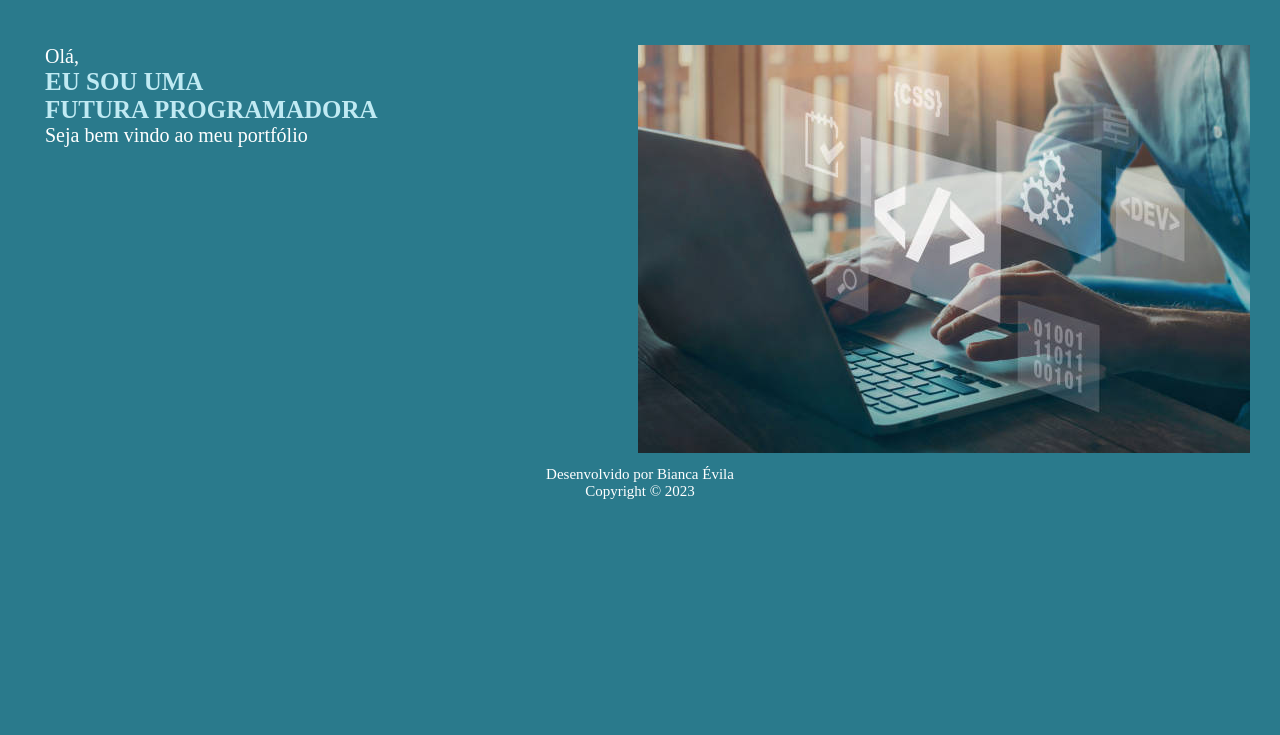
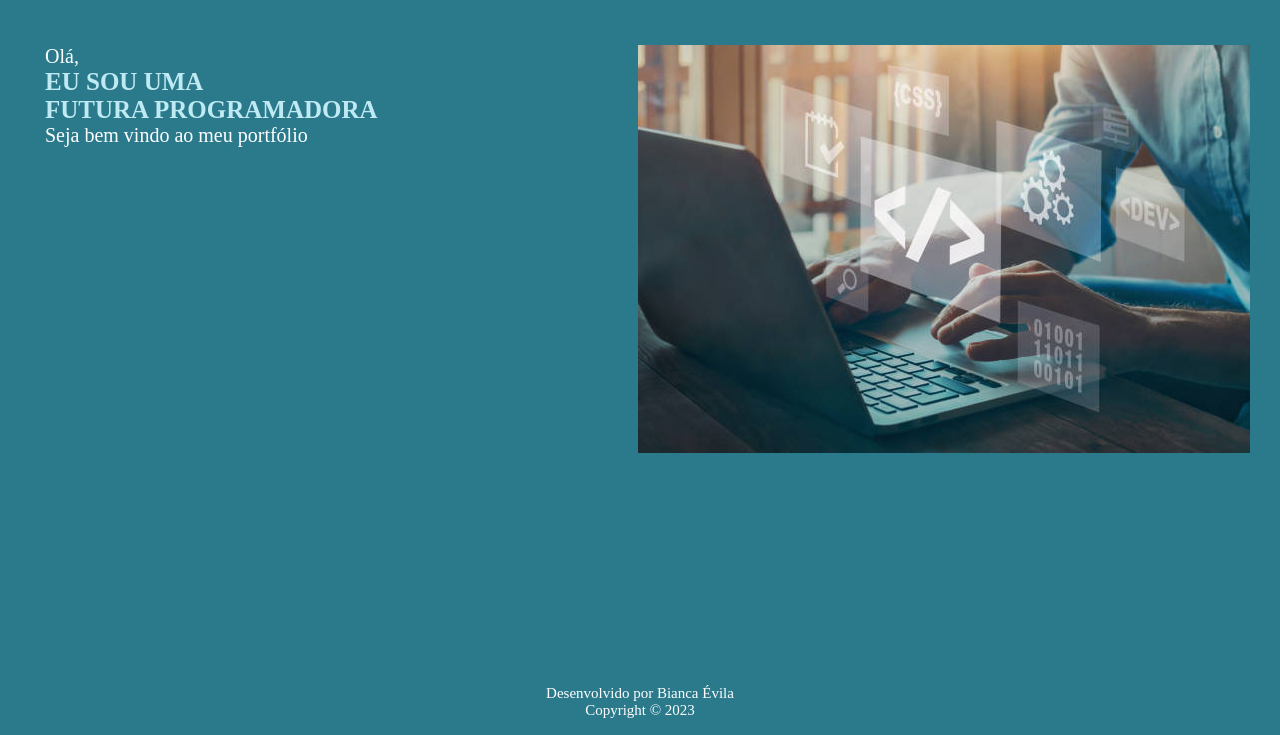
Before and after one commit to BiancaEvila/meu-portfolio.github.io, a plain HTML site: page index.html in a window 1280 px wide. Shown: the part 65-800 px from the top of the page. Drawn offline with Linux system fonts and the light colour scheme.

Commit message:
excluiu a classe footer no css principal

```diff
--- a/components/footer/footer.css
+++ b/components/footer/footer.css
@@ -1,6 +1,9 @@
 .footer {
     bottom: 0px;
     height: 50px;
-    position: sticky;
+    position: fixed;
     width: 100%;
+    color: white;
+    font-size: 15px;
+    text-align: center;
 }
--- a/css/style.css
+++ b/css/style.css
@@ -68,17 +68,6 @@ ul li a:hover {
     grid-column-end: 12;
     text-align: right;
 
-}
-
-
-.footer {
-    grid-column-start: 1;
-    grid-column-end: 12;
-    justify-content:center;
-    color: white;
-    font-size: 15px;
-    padding: 8px 16px;
-    text-align: center;
 }
 
 /* estilização da seção sobre mim */
```
